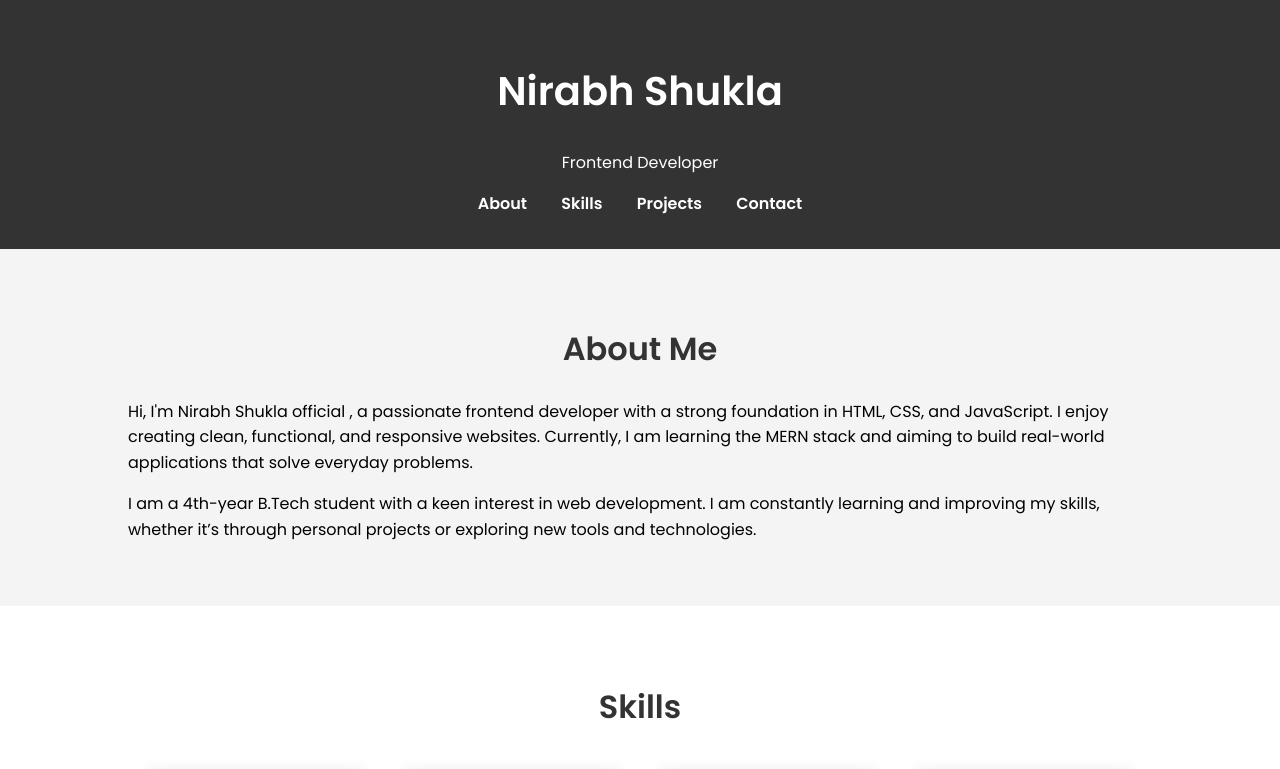
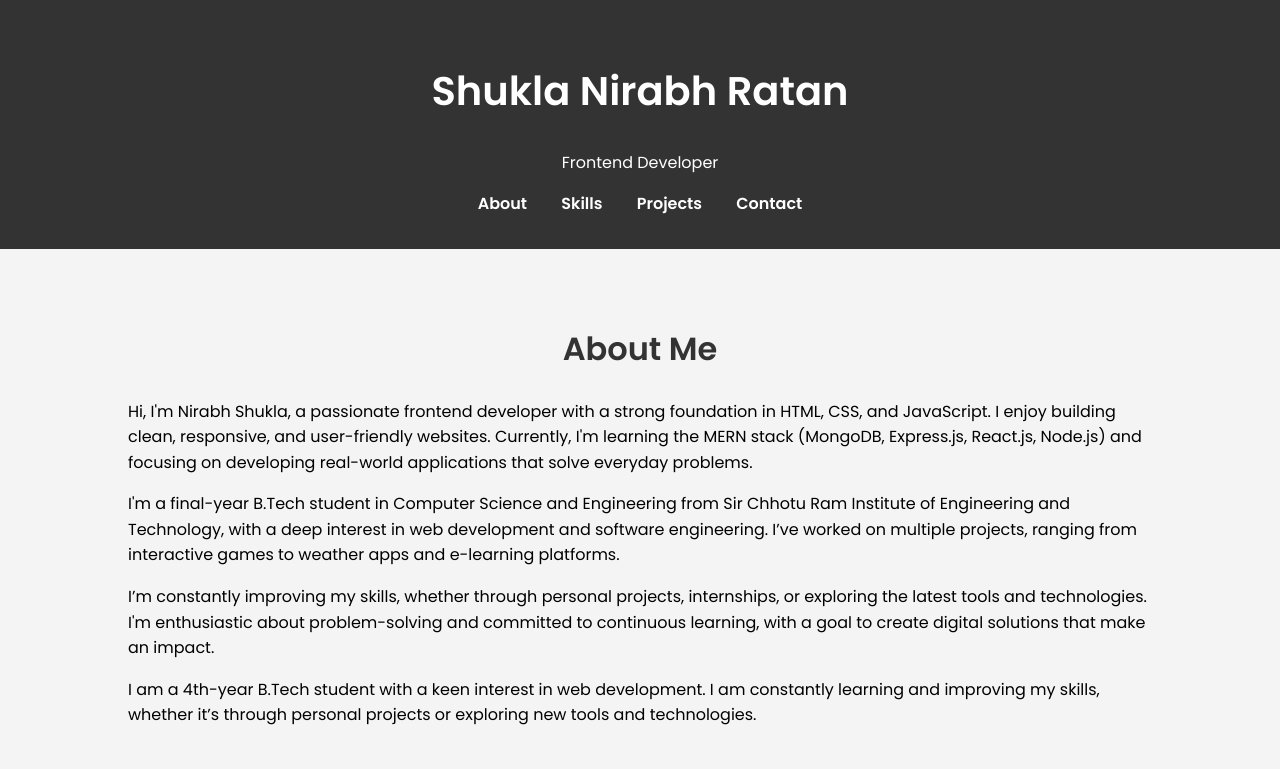
Before and after one commit to nirabh567/portfolio, a plain HTML site: page index.html in a window 1280 px wide. Shown: the top 769 px of the page. Drawn offline with Linux system fonts and the light colour scheme.

Commit message:
Update index.html

```diff
--- a/index.html
+++ b/index.html
@@ -12,7 +12,7 @@
 <body>
     <header>
         <div class="container">
-            <h1>Nirabh Shukla</h1>
+            <h1>Shukla Nirabh Ratan</h1>
             <p>Frontend Developer</p>
             <nav>
                 <a href="#about">About</a>
@@ -26,7 +26,12 @@
     <section id="about" class="section bg-light">
         <div class="container">
             <h2>About Me</h2>
-            <p>Hi, I'm Nirabh Shukla official , a passionate frontend developer with a strong foundation in HTML, CSS, and JavaScript. I enjoy creating clean, functional, and responsive websites. Currently, I am learning the MERN stack and aiming to build real-world applications that solve everyday problems.</p>
+            <p>Hi, I'm Nirabh Shukla, a passionate frontend developer with a strong foundation in HTML, CSS, and JavaScript. I enjoy building clean, responsive, and user-friendly websites. Currently, I'm learning the MERN stack (MongoDB, Express.js, React.js, Node.js) and focusing on developing real-world applications that solve everyday problems.</p>
+
+<p>I'm a final-year B.Tech student in Computer Science and Engineering from Sir Chhotu Ram Institute of Engineering and Technology, with a deep interest in web development and software engineering. I’ve worked on multiple projects, ranging from interactive games to weather apps and e-learning platforms.</p>
+
+<p>I’m constantly improving my skills, whether through personal projects, internships, or exploring the latest tools and technologies. I'm enthusiastic about problem-solving and committed to continuous learning, with a goal to create digital solutions that make an impact.</p>
+
             <p>I am a 4th-year B.Tech student with a keen interest in web development. I am constantly learning and improving my skills, whether it’s through personal projects or exploring new tools and technologies.</p>
         </div>
     </section>
```
